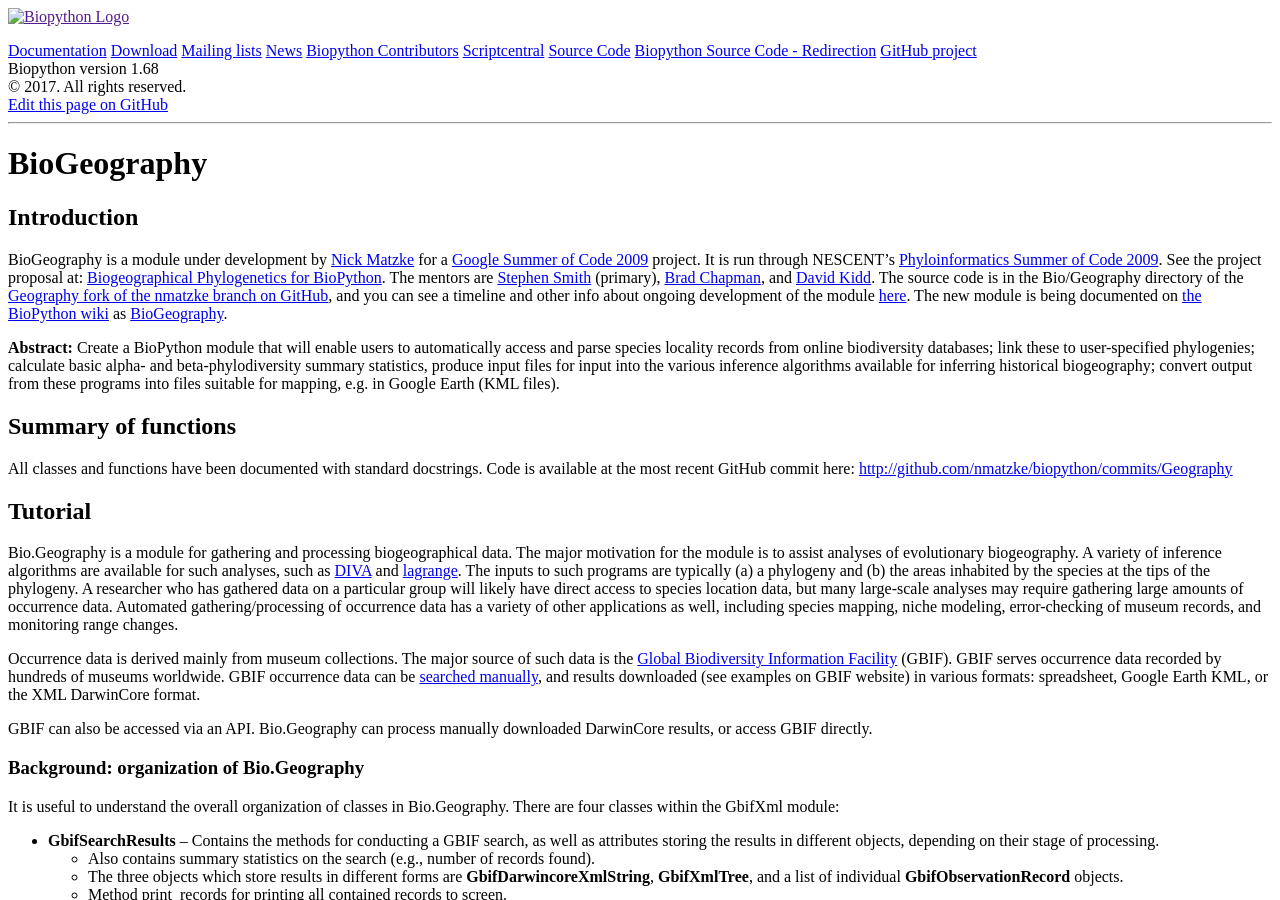
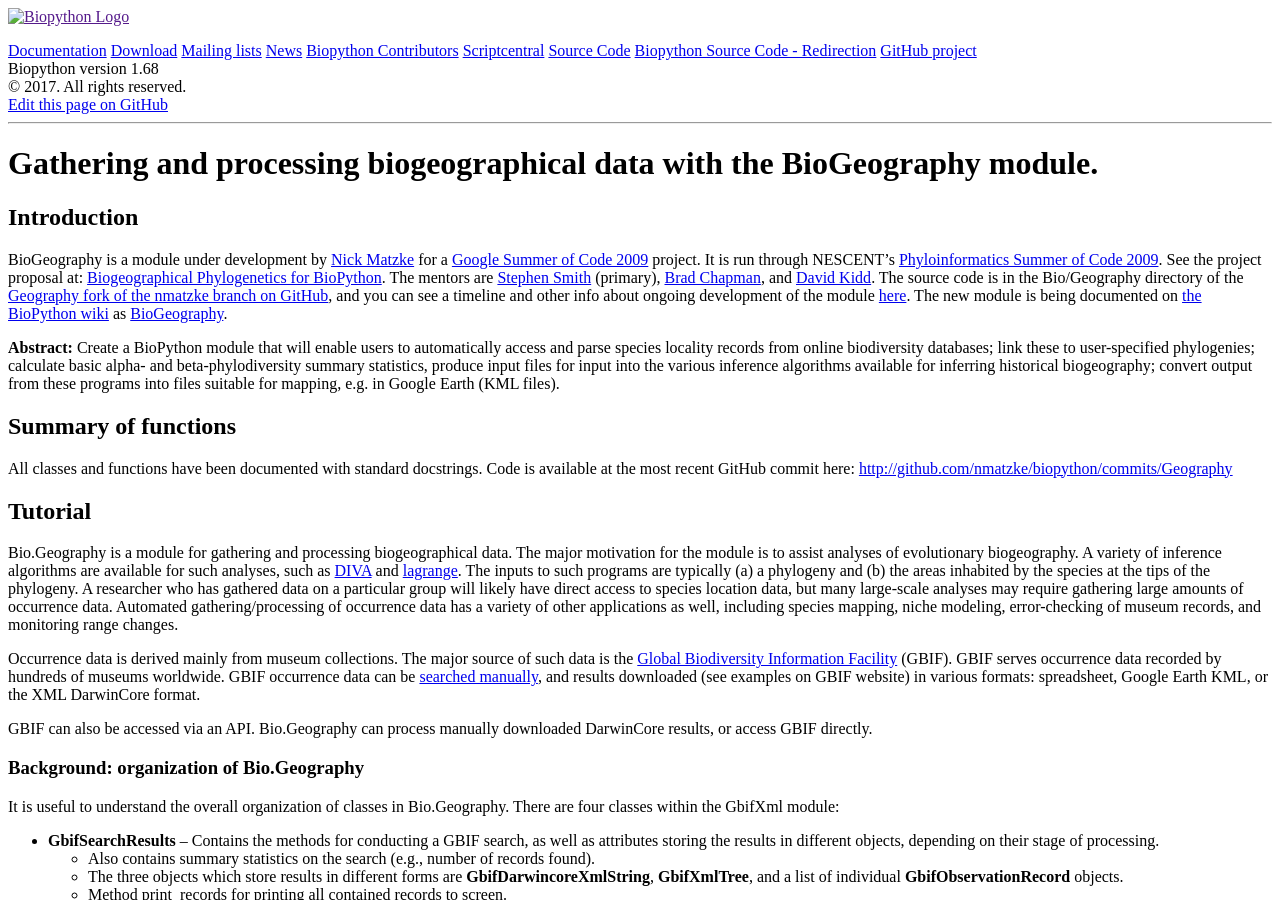
Before and after one commit to biopython/biopython.github.io, a Jekyll site: the page built from wiki/BioGeography.md, in a window 1280 px wide and 900 px high. Built offline with Jekyll 4.4.1, drawn with Linux system fonts in a browser that asks for light colours.

Commit message:
Update BioGeography.md

```diff
--- a/wiki/BioGeography.md
+++ b/wiki/BioGeography.md
@@ -1,5 +1,5 @@
 ---
-title: BioGeography
+title: Gathering and processing biogeographical data with the BioGeography module.
 permalink: wiki/BioGeography
 layout: wiki
 ---
```
